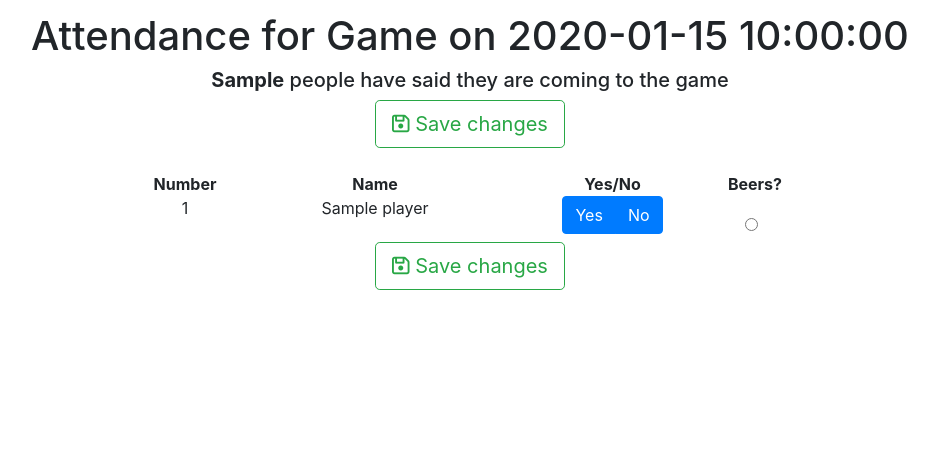
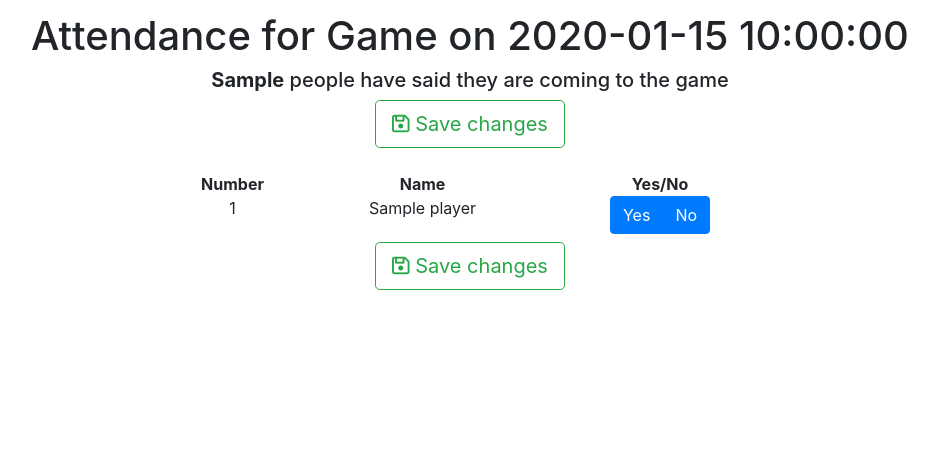
Before and after one commit to VTHoop/RichmondCouchPotatoes, a Flask app: template src/templates/attendance/game_attendance.html in a window 1280 px wide. Shown: the part 236-710 px from the top of the page, without its empty margins (170-1108 px from the left). Run offline with Flask 2, Linux system fonts and the light colour scheme; the template is opened without the code that fills it: most values are stand-ins (such as "Sample title", 1, 10 or a date in 2020); some libraries are stand-ins or nearby versions.

Commit message:
beers not working; rolling back

```diff
--- a/src/app.py
+++ b/src/app.py
@@ -29,5 +29,7 @@ def home():
     # Attendance.build_first()
     # return render_template('base.html')
     games = Game.get_games()
+    for a in Attendance.get_all_attendance():
+        a.save_to_mongo()
 
     return render_template('home.html', games=games)
--- a/src/templates/attendance/game_attendance.html
+++ b/src/templates/attendance/game_attendance.html
@@ -32,7 +32,7 @@
             <div class="col-1 col-md-1"><strong>Number</strong></div>
             <div class="col-5 col-md-3"><strong>Name</strong></div>
             <div class="col-4 col-md-2"><strong>Yes/No</strong></div>
-            <div class="col-1 col-md-1"><strong>Beers?</strong></div>
+            <!--<div class="col-1 col-md-1"><strong>Beers?</strong></div>-->
         </div>
         {% for a in attendance %}
         <div class="row detail text-center justify-content-center">
@@ -58,17 +58,17 @@
                     </label>
                 </div>
             </div>
-            <div class="col-1 col-md-1 form-check">
-                <label class="form-check-label">
-                    {% if a.beverages == 'Yes' %}
-                    <input class="form-check-input" type="radio" name="beverages" id="beverages{{ a._id }}"
-                           value="{{ a._id }}" checked>
-                    {% else %}
-                    <input class="form-check-input" type="radio" name="beverages" id="beverages{{ a._id }}"
-                           value="{{ a._id }}">
-                    {% endif %}
-                </label>
-            </div>
+            <!--<div class="col-1 col-md-1 form-check">-->
+                <!--<label class="form-check-label">-->
+                    <!--{% if a.beverages == 'Yes' %}-->
+                    <!--<input class="form-check-input" type="radio" name="beverages" id="beverages{{ a._id }}"-->
+                           <!--value="{{ a._id }}" checked>-->
+                    <!--{% else %}-->
+                    <!--<input class="form-check-input" type="radio" name="beverages" id="beverages{{ a._id }}"-->
+                           <!--value="{{ a._id }}">-->
+                    <!--{% endif %}-->
+                <!--</label>-->
+            <!--</div>-->
         </div>
         {% endfor %}
         <div class="row header justify-content-center text-center ">
```
Also changed, not shown: src/models/attendance/views.py (+5 -4 lines).
